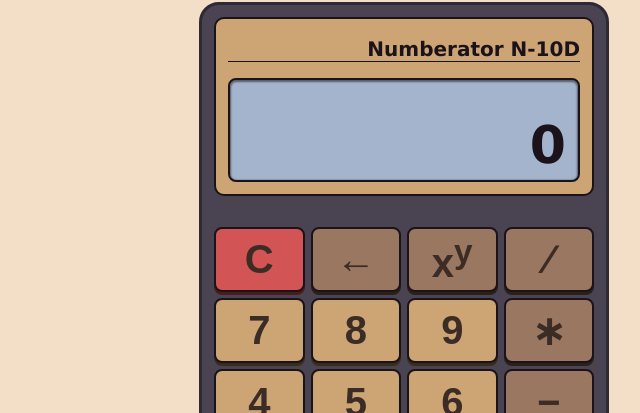
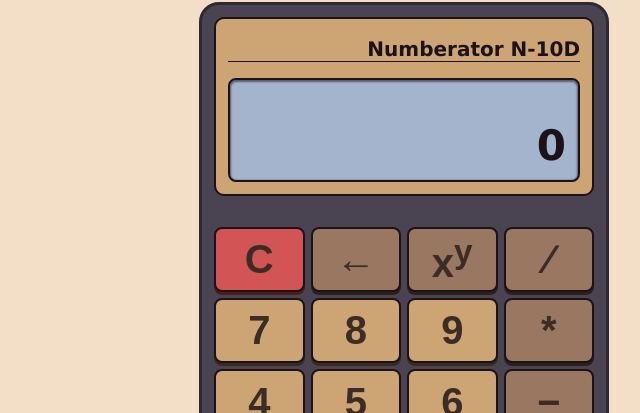
Before and after one commit to Vital-uK/Calculator, a plain HTML site: page index.html in a window 1280 px wide. Shown: the part 99-512 px from the top of the page, 236-876 px from the left. Drawn offline with Linux system fonts and the light colour scheme.

Commit message:
changes for better look in Windows

```diff
--- a/index.html
+++ b/index.html
@@ -49,7 +49,7 @@
                 </div>
                 <div class="button-column">
                     <button value="/" class="calc-button operator brown">&#8725;</button>
-                    <button value="*" class="calc-button operator brown">&lowast;</button>
+                    <button value="*" class="calc-button operator brown">*</button>
                     <button value="-" class="calc-button operator brown">&minus;</button>
                     <button value="+" class="calc-button operator brown">+</button>
                     <button value="=" class="calc-button evaluate brown">=</button>
--- a/style.css
+++ b/style.css
@@ -61,8 +61,8 @@ body {
 
 .main-screen {
     height: 70px;
-    font-weight: 900;
-    font-size: 52px;
+    font-weight: 700;
+    font-size: 42px;
 }
 
 .calc-container {
@@ -107,7 +107,7 @@ body {
     border: 2px solid #1C121A;
     background: #CDA474;
     border-radius: 8px;
-    font-weight: 900;
+    font-weight: 700;
     font-size: 40px;
     color: #3b2d25;
     box-shadow: 0 3px #382c1f;
```
